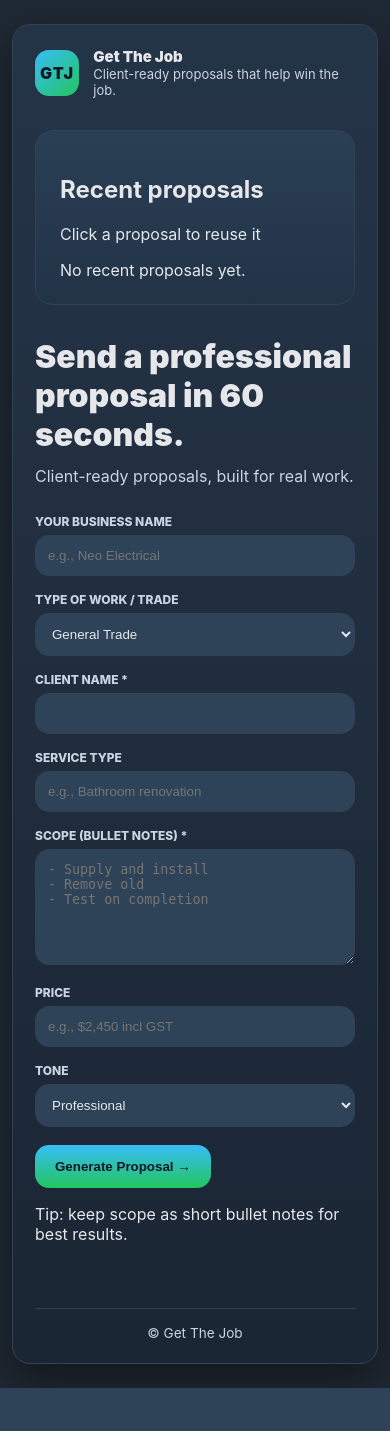
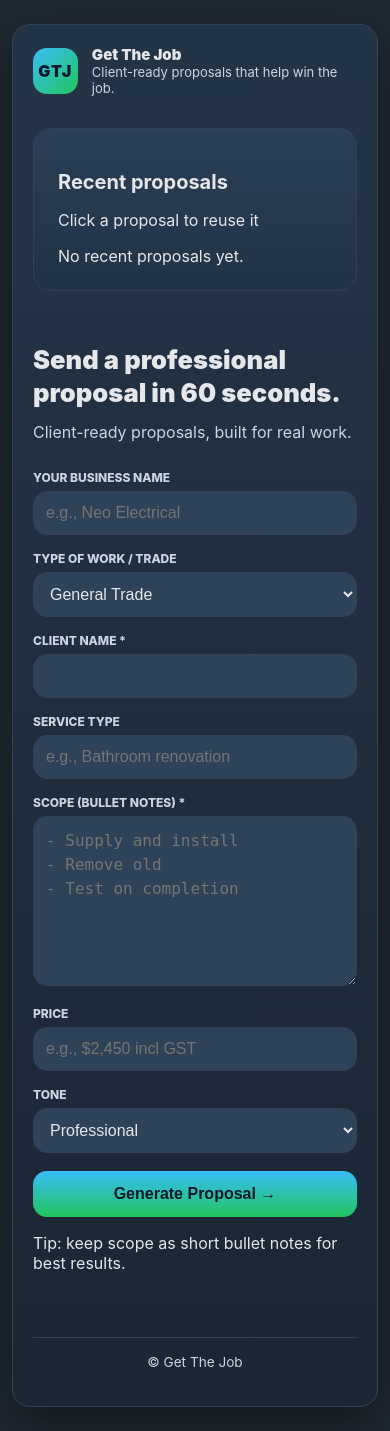
Before and after one commit to Voyaga/proposal60, a Flask app: page /app in a window 390 px wide. Before the commit the page ends 1388 px from the top, so only its background shows below. Run offline with Flask 3, Linux system fonts and the light colour scheme.

Commit message:
Add files via upload

```diff
--- a/static/style.css
+++ b/static/style.css
@@ -352,3 +352,98 @@ textarea{
   margin:8px 0;
   list-style:none;
 }
+
+
+/* ==============================
+   Global mobile improvements
+   ============================== */
+@media (max-width: 768px){
+
+  /* Layout */
+  body{
+    font-size: 16px;
+  }
+
+  .wrap{
+    max-width: 100%;
+    padding: 20px;
+  }
+
+  /* Headings */
+  h1{
+    font-size: 1.6rem;
+    line-height: 1.3;
+  }
+
+  h2{
+    font-size: 1.25rem;
+  }
+
+  .subhead{
+    font-size: 1rem;
+  }
+
+  /* Buttons */
+  .btn{
+    width: 100%;
+    padding: 14px 16px;
+    font-size: 1rem;
+    text-align: center;
+  }
+
+  .actions{
+    flex-direction: column;
+    gap: 12px;
+  }
+
+  /* Forms */
+  input,
+  textarea,
+  select{
+    font-size: 1rem;
+    padding: 12px;
+  }
+
+  textarea{
+    line-height: 1.5;
+  }
+
+  /* Proposal editor */
+  .proposal-editor{
+    font-size: 0.95rem;
+  }
+
+  /* Cards / panels */
+  .card,
+  .panel,
+  .notice{
+    padding: 16px;
+  }
+
+  /* Columns → stack */
+  .split,
+  .layout,
+  .two-col,
+  .analytics-grid{
+    grid-template-columns: 1fr !important;
+  }
+
+  /* Recent proposals sidebar */
+  .sidebar{
+    order: -1;
+    margin-bottom: 20px;
+  }
+
+  /* Footer */
+  .site-footer{
+    font-size: 0.85rem;
+    text-align: center;
+    padding: 16px;
+  }
+
+  /* Preview back button */
+  .preview-back-btn{
+    right: 16px;
+    bottom: 16px;
+  }
+}
--- a/templates/admin_analytics.html
+++ b/templates/admin_analytics.html
@@ -2,6 +2,7 @@
 <html>
 <head>
   <meta charset="utf-8" />
+  <meta name="viewport" content="width=device-width, initial-scale=1">
   <title>Analytics — Get The Job</title>
   <link rel="icon" href="/static/favicon.ico">
   <link rel="stylesheet" href="/static/style.css">
--- a/templates/home.html
+++ b/templates/home.html
@@ -2,6 +2,7 @@
 <html>
 <head>
   <meta charset="utf-8" />
+  <meta name="viewport" content="width=device-width, initial-scale=1">
   <title>Create Proposal — Get The Job</title>
   <link rel="icon" href="/static/favicon.ico">
   <link rel="stylesheet" href="/static/style.css">
--- a/templates/landing.html
+++ b/templates/landing.html
@@ -2,6 +2,7 @@
 <html>
 <head>
   <meta charset="utf-8" />
+  <meta name="viewport" content="width=device-width, initial-scale=1">
   <title>Get The Job — Professional Proposals in 60 Seconds</title>
   <meta name="description" content="Create clear, professional proposals in under a minute. Built for trades and service businesses." />
   <link rel="icon" href="/static/favicon.ico">
--- a/templates/preview.html
+++ b/templates/preview.html
@@ -2,6 +2,7 @@
 <html>
 <head>
   <meta charset="utf-8" />
+  <meta name="viewport" content="width=device-width, initial-scale=1">
   <title>Proposal Preview — Get The Job</title>
   <link rel="icon" href="/static/favicon.ico">
   <link rel="stylesheet" href="/static/style.css">
--- a/templates/upgrade.html
+++ b/templates/upgrade.html
@@ -2,6 +2,7 @@
 <html>
 <head>
   <meta charset="utf-8" />
+  <meta name="viewport" content="width=device-width, initial-scale=1">
   <title>Upgrade — Get The Job</title>
   <link rel="icon" href="/static/favicon.ico">
   <link rel="stylesheet" href="/static/style.css">
```
